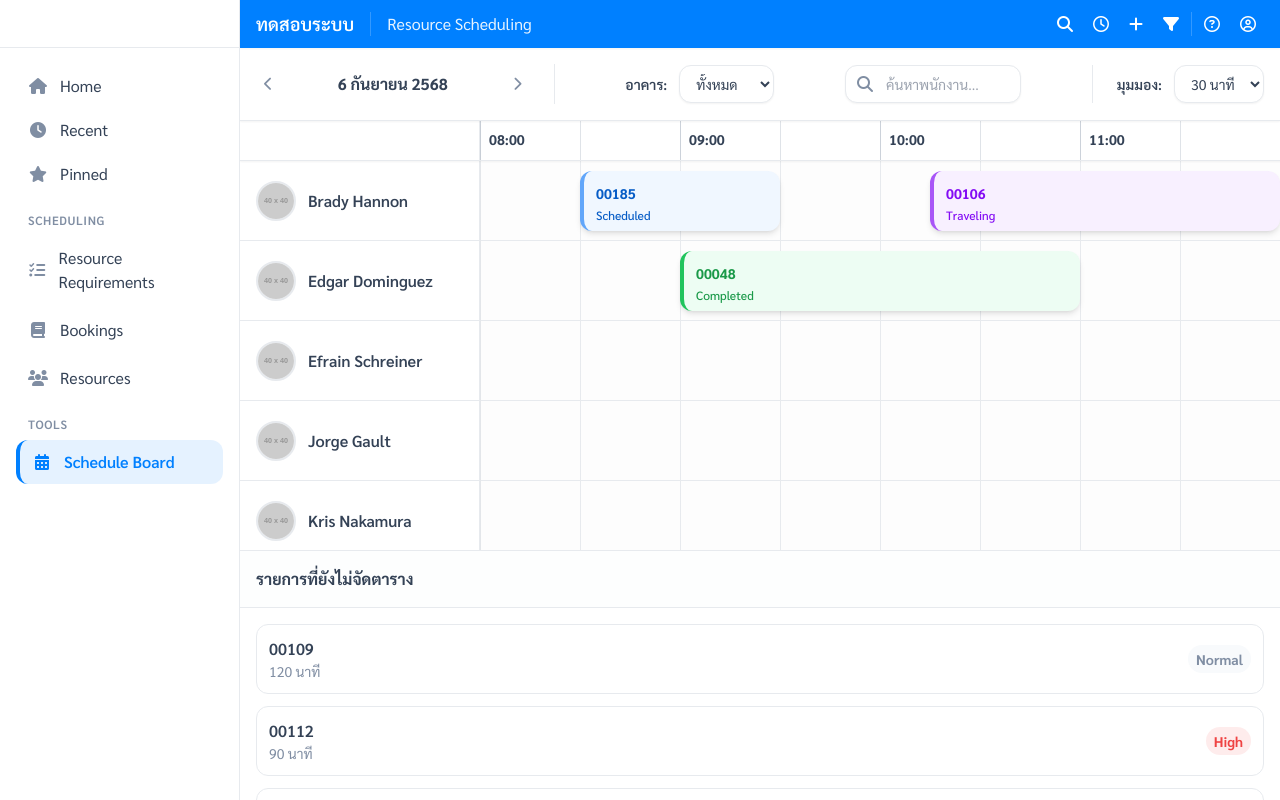
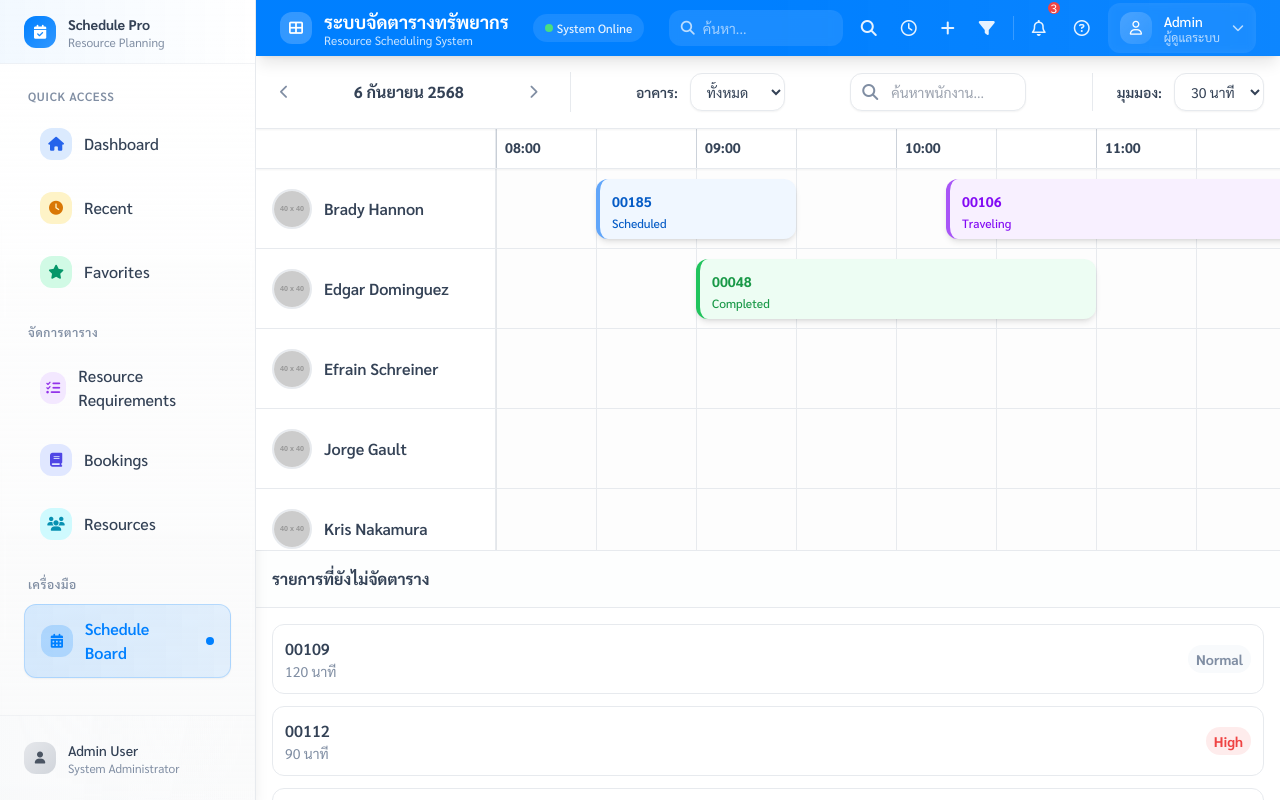
Before and after one commit to Wawilai/schedulize-timeline, a React (Vite) app: page / in a window 1280 px wide. Built offline with nearby package versions, Linux system fonts and the light colour scheme; the HTML template or start-up script is replaced by a standard one.

Commit message:
Refactor sidebar and topbar

```diff
--- a/src/components/Sidebar.tsx
+++ b/src/components/Sidebar.tsx
@@ -2,58 +2,98 @@ import React from 'react';
 
 const Sidebar = () => {
   return (
-    <aside className="w-60 sidebar-dark border-r border-border flex flex-col flex-shrink-0 shadow-sm">
-      <div className="h-12 border-b border-border">
-        {/* Header content is now in the main top bar */}
+    <aside className="w-64 bg-gradient-to-b from-white to-gray-50/50 border-r border-border flex flex-col flex-shrink-0 shadow-lg backdrop-blur-sm">
+      {/* Beautiful header section */}
+      <div className="h-16 border-b border-border/50 flex items-center px-6 bg-gradient-to-r from-primary/5 to-transparent">
+        <div className="flex items-center space-x-3">
+          <div className="w-8 h-8 bg-gradient-to-br from-primary to-primary/80 rounded-lg flex items-center justify-center">
+            <i className="fas fa-calendar-check text-white text-sm"></i>
           </div>
-      <nav className="flex-grow p-4 space-y-4">
           <div>
-          <a href="#" className="flex items-center space-x-3 px-3 py-2.5 rounded-lg hover:bg-accent transition-colors text-sidebar-light">
-            <i className="fas fa-home fa-fw text-sidebar-text"></i>
-            <span>Home</span>
+            <h2 className="text-sm font-bold text-foreground">Schedule Pro</h2>
+            <p className="text-xs text-muted-foreground">Resource Planning</p>
+          </div>
+        </div>
+      </div>
+
+      <nav className="flex-grow p-6 space-y-6 overflow-y-auto">
+        {/* Quick Actions */}
+        <div className="space-y-2">
+          <h3 className="text-xs font-semibold text-muted-foreground uppercase tracking-wider mb-3 px-1">
+            Quick Access
+          </h3>
+          <a href="#" className="group flex items-center space-x-3 px-4 py-3 rounded-xl hover:bg-gradient-to-r hover:from-primary/10 hover:to-primary/5 transition-all duration-200 text-foreground hover:shadow-sm">
+            <div className="w-8 h-8 rounded-lg bg-blue-100 group-hover:bg-blue-200 flex items-center justify-center transition-colors">
+              <i className="fas fa-home text-blue-600 text-sm"></i>
+            </div>
+            <span className="font-medium">Dashboard</span>
           </a>
-          <a href="#" className="flex items-center space-x-3 px-3 py-2.5 rounded-lg hover:bg-accent transition-colors text-sidebar-light">
-            <i className="fas fa-clock fa-fw text-sidebar-text"></i>
-            <span>Recent</span>
+          <a href="#" className="group flex items-center space-x-3 px-4 py-3 rounded-xl hover:bg-gradient-to-r hover:from-amber/10 hover:to-amber/5 transition-all duration-200 text-foreground hover:shadow-sm">
+            <div className="w-8 h-8 rounded-lg bg-amber-100 group-hover:bg-amber-200 flex items-center justify-center transition-colors">
+              <i className="fas fa-clock text-amber-600 text-sm"></i>
+            </div>
+            <span className="font-medium">Recent</span>
           </a>
-          <a href="#" className="flex items-center space-x-3 px-3 py-2.5 rounded-lg hover:bg-accent transition-colors text-sidebar-light">
-            <i className="fas fa-star fa-fw text-sidebar-text"></i>
-            <span>Pinned</span>
+          <a href="#" className="group flex items-center space-x-3 px-4 py-3 rounded-xl hover:bg-gradient-to-r hover:from-emerald/10 hover:to-emerald/5 transition-all duration-200 text-foreground hover:shadow-sm">
+            <div className="w-8 h-8 rounded-lg bg-emerald-100 group-hover:bg-emerald-200 flex items-center justify-center transition-colors">
+              <i className="fas fa-star text-emerald-600 text-sm"></i>
+            </div>
+            <span className="font-medium">Favorites</span>
           </a>
         </div>
 
-        <div>
-          <h3 className="px-3 text-xs font-semibold text-sidebar-text uppercase tracking-wider mb-2">
-            Scheduling
+        {/* Scheduling Section */}
+        <div className="space-y-2">
+          <h3 className="text-xs font-semibold text-muted-foreground uppercase tracking-wider mb-3 px-1">
+            จัดการตาราง
           </h3>
-          <div className="space-y-1">
-            <a href="#" className="flex items-center space-x-3 px-3 py-2.5 rounded-lg hover:bg-accent transition-colors text-sidebar-light">
-              <i className="fas fa-tasks fa-fw text-sidebar-text"></i>
-              <span>Resource Requirements</span>
+          <a href="#" className="group flex items-center space-x-3 px-4 py-3 rounded-xl hover:bg-gradient-to-r hover:from-purple/10 hover:to-purple/5 transition-all duration-200 text-foreground hover:shadow-sm">
+            <div className="w-8 h-8 rounded-lg bg-purple-100 group-hover:bg-purple-200 flex items-center justify-center transition-colors">
+              <i className="fas fa-tasks text-purple-600 text-sm"></i>
+            </div>
+            <span className="font-medium">Resource Requirements</span>
           </a>
-            <a href="#" className="flex items-center space-x-3 px-3 py-2.5 rounded-lg hover:bg-accent transition-colors text-sidebar-light">
-              <i className="fas fa-book fa-fw text-sidebar-text"></i>
-              <span>Bookings</span>
+          <a href="#" className="group flex items-center space-x-3 px-4 py-3 rounded-xl hover:bg-gradient-to-r hover:from-indigo/10 hover:to-indigo/5 transition-all duration-200 text-foreground hover:shadow-sm">
+            <div className="w-8 h-8 rounded-lg bg-indigo-100 group-hover:bg-indigo-200 flex items-center justify-center transition-colors">
+              <i className="fas fa-book text-indigo-600 text-sm"></i>
+            </div>
+            <span className="font-medium">Bookings</span>
           </a>
-            <a href="#" className="flex items-center space-x-3 px-3 py-2.5 rounded-lg hover:bg-accent transition-colors text-sidebar-light">
-              <i className="fas fa-users fa-fw text-sidebar-text"></i>
-              <span>Resources</span>
+          <a href="#" className="group flex items-center space-x-3 px-4 py-3 rounded-xl hover:bg-gradient-to-r hover:from-cyan/10 hover:to-cyan/5 transition-all duration-200 text-foreground hover:shadow-sm">
+            <div className="w-8 h-8 rounded-lg bg-cyan-100 group-hover:bg-cyan-200 flex items-center justify-center transition-colors">
+              <i className="fas fa-users text-cyan-600 text-sm"></i>
+            </div>
+            <span className="font-medium">Resources</span>
           </a>
         </div>
+
+        {/* Tools Section */}
+        <div className="space-y-2">
+          <h3 className="text-xs font-semibold text-muted-foreground uppercase tracking-wider mb-3 px-1">
+            เครื่องมือ
+          </h3>
+          <a href="#" className="group flex items-center space-x-3 px-4 py-3 rounded-xl bg-gradient-to-r from-primary/15 to-primary/10 border border-primary/20 text-primary font-semibold shadow-sm hover:shadow-md transition-all duration-200 hover:from-primary/20 hover:to-primary/15">
+            <div className="w-8 h-8 rounded-lg bg-primary/20 flex items-center justify-center">
+              <i className="fas fa-calendar-alt text-primary text-sm"></i>
             </div>
-
-        <div>
-          <h3 className="px-3 text-xs font-semibold text-sidebar-text uppercase tracking-wider mb-2">
-            Tools
-          </h3>
-          <div className="space-y-1">
-            <a href="#" className="flex items-center space-x-3 px-3 py-2.5 rounded-lg bg-primary/10 text-primary border-l-4 border-primary font-semibold">
-              <i className="fas fa-calendar-alt fa-fw"></i>
             <span>Schedule Board</span>
+            <div className="ml-auto w-2 h-2 bg-primary rounded-full"></div>
           </a>
         </div>
+      </nav>
+
+      {/* Bottom section */}
+      <div className="p-6 border-t border-border/50 bg-gradient-to-r from-gray-50 to-transparent">
+        <div className="flex items-center space-x-3 text-sm text-muted-foreground">
+          <div className="w-8 h-8 bg-gradient-to-br from-gray-200 to-gray-300 rounded-lg flex items-center justify-center">
+            <i className="fas fa-user text-gray-600 text-xs"></i>
           </div>
-      </nav>
+          <div>
+            <p className="font-medium text-foreground">Admin User</p>
+            <p className="text-xs">System Administrator</p>
+          </div>
+        </div>
+      </div>
     </aside>
   );
 };
--- a/src/components/TopBar.tsx
+++ b/src/components/TopBar.tsx
@@ -2,32 +2,86 @@ import React from 'react';
 
 const TopBar = () => {
   return (
-    <nav className="bg-primary text-white h-12 px-4 flex items-center justify-between z-30 flex-shrink-0 shadow-sm">
+    <nav className="bg-gradient-to-r from-primary via-primary to-primary/95 text-white h-14 px-6 flex items-center justify-between z-30 flex-shrink-0 shadow-lg backdrop-blur-sm border-b border-primary/20">
+      <div className="flex items-center space-x-6">
         <div className="flex items-center space-x-4">
-        <h1 className="text-lg font-semibold text-white">ทดสอบระบบ</h1>
-        <span className="border-l border-white/20 h-6"></span>
-        <span className="text-white/90">Resource Scheduling</span>
+          <div className="flex items-center space-x-3">
+            <div className="w-8 h-8 bg-white/20 rounded-lg flex items-center justify-center backdrop-blur-sm">
+              <i className="fas fa-th-large text-white text-sm"></i>
             </div>
-      <div className="flex items-center space-x-1 text-base">
-        <button className="p-2 rounded-lg hover:bg-white/10 transition-colors">
-          <i className="fas fa-search"></i>
+            <div>
+              <h1 className="text-lg font-bold text-white">ระบบจัดตารางทรัพยากร</h1>
+              <p className="text-xs text-white/80 -mt-1">Resource Scheduling System</p>
+            </div>
+          </div>
+        </div>
+
+        <div className="hidden md:flex items-center space-x-1 text-xs bg-white/10 rounded-full px-3 py-1.5 backdrop-blur-sm">
+          <div className="w-2 h-2 bg-green-400 rounded-full animate-pulse"></div>
+          <span className="text-white/90 font-medium">System Online</span>
+        </div>
+      </div>
+
+      <div className="flex items-center space-x-2">
+        {/* Search */}
+        <div className="hidden lg:flex items-center space-x-2 bg-white/10 rounded-lg px-3 py-2 backdrop-blur-sm">
+          <i className="fas fa-search text-white/70 text-sm"></i>
+          <input
+            type="text"
+            placeholder="ค้นหา..."
+            className="bg-transparent text-white placeholder-white/60 text-sm border-none outline-none w-32"
+          />
+        </div>
+
+        {/* Action Buttons */}
+        <div className="flex items-center space-x-1">
+          <button className="group p-2.5 rounded-lg hover:bg-white/15 transition-all duration-200 relative">
+            <i className="fas fa-search text-white/90 group-hover:text-white group-hover:scale-110 transition-all duration-200"></i>
+            <span className="lg:hidden absolute -top-8 left-1/2 transform -translate-x-1/2 bg-black/80 text-white text-xs px-2 py-1 rounded opacity-0 group-hover:opacity-100 transition-opacity">ค้นหา</span>
           </button>
-        <button className="p-2 rounded-lg hover:bg-white/10 transition-colors">
-          <i className="far fa-clock"></i>
+
+          <button className="group p-2.5 rounded-lg hover:bg-white/15 transition-all duration-200 relative">
+            <i className="far fa-clock text-white/90 group-hover:text-white group-hover:scale-110 transition-all duration-200"></i>
+            <span className="absolute -top-8 left-1/2 transform -translate-x-1/2 bg-black/80 text-white text-xs px-2 py-1 rounded opacity-0 group-hover:opacity-100 transition-opacity">เวลา</span>
           </button>
-        <button className="p-2 rounded-lg hover:bg-white/10 transition-colors">
-          <i className="fas fa-plus"></i>
+
+          <button className="group p-2.5 rounded-lg hover:bg-white/15 transition-all duration-200 relative">
+            <i className="fas fa-plus text-white/90 group-hover:text-white group-hover:scale-110 transition-all duration-200"></i>
+            <span className="absolute -top-8 left-1/2 transform -translate-x-1/2 bg-black/80 text-white text-xs px-2 py-1 rounded opacity-0 group-hover:opacity-100 transition-opacity">เพิ่ม</span>
           </button>
-        <button className="p-2 rounded-lg hover:bg-white/10 transition-colors">
-          <i className="fas fa-filter"></i>
+
+          <button className="group p-2.5 rounded-lg hover:bg-white/15 transition-all duration-200 relative">
+            <i className="fas fa-filter text-white/90 group-hover:text-white group-hover:scale-110 transition-all duration-200"></i>
+            <span className="absolute -top-8 left-1/2 transform -translate-x-1/2 bg-black/80 text-white text-xs px-2 py-1 rounded opacity-0 group-hover:opacity-100 transition-opacity">กรอง</span>
           </button>
-        <span className="border-l border-white/20 h-6 mx-2"></span>
-        <button className="p-2 rounded-lg hover:bg-white/10 transition-colors">
-          <i className="far fa-question-circle"></i>
+        </div>
+
+        <div className="w-px h-6 bg-white/20 mx-3"></div>
+
+        {/* Profile Section */}
+        <div className="flex items-center space-x-2">
+          <button className="group p-2.5 rounded-lg hover:bg-white/15 transition-all duration-200 relative">
+            <i className="far fa-bell text-white/90 group-hover:text-white group-hover:scale-110 transition-all duration-200"></i>
+            <div className="absolute -top-1 -right-1 w-3 h-3 bg-red-500 rounded-full text-xs flex items-center justify-center">
+              <span className="text-white text-xs">3</span>
+            </div>
           </button>
-        <button className="p-2 rounded-lg hover:bg-white/10 transition-colors">
-          <i className="far fa-user-circle"></i>
+
+          <button className="group p-2.5 rounded-lg hover:bg-white/15 transition-all duration-200 relative">
+            <i className="far fa-question-circle text-white/90 group-hover:text-white group-hover:scale-110 transition-all duration-200"></i>
           </button>
+
+          <div className="flex items-center space-x-3 bg-white/10 rounded-lg px-3 py-2 hover:bg-white/15 transition-all duration-200 cursor-pointer backdrop-blur-sm">
+            <div className="w-8 h-8 bg-gradient-to-br from-white/20 to-white/10 rounded-lg flex items-center justify-center">
+              <i className="far fa-user text-white text-sm"></i>
+            </div>
+            <div className="hidden sm:block">
+              <p className="text-sm font-medium text-white">Admin</p>
+              <p className="text-xs text-white/70 -mt-0.5">ผู้ดูแลระบบ</p>
+            </div>
+            <i className="fas fa-chevron-down text-white/70 text-xs hidden sm:block"></i>
+          </div>
+        </div>
       </div>
     </nav>
   );
--- a/src/index.css
+++ b/src/index.css
@@ -59,6 +59,13 @@
     --proposed: 215 16% 57%;
     --proposed-bg: 215 16% 97%;
     --proposed-text: 215 25% 40%;
+
+    /* Additional color palette for sidebar icons */
+    --amber: 43 96% 56%;
+    --emerald: 160 84% 39%;
+    --purple: 262 83% 58%;
+    --indigo: 239 84% 67%;
+    --cyan: 199 89% 48%;
 
     /* Live time indicator */
     --current-time: 339 82% 52%;
```
Lines whose indentation alone changed are shown as unchanged.
